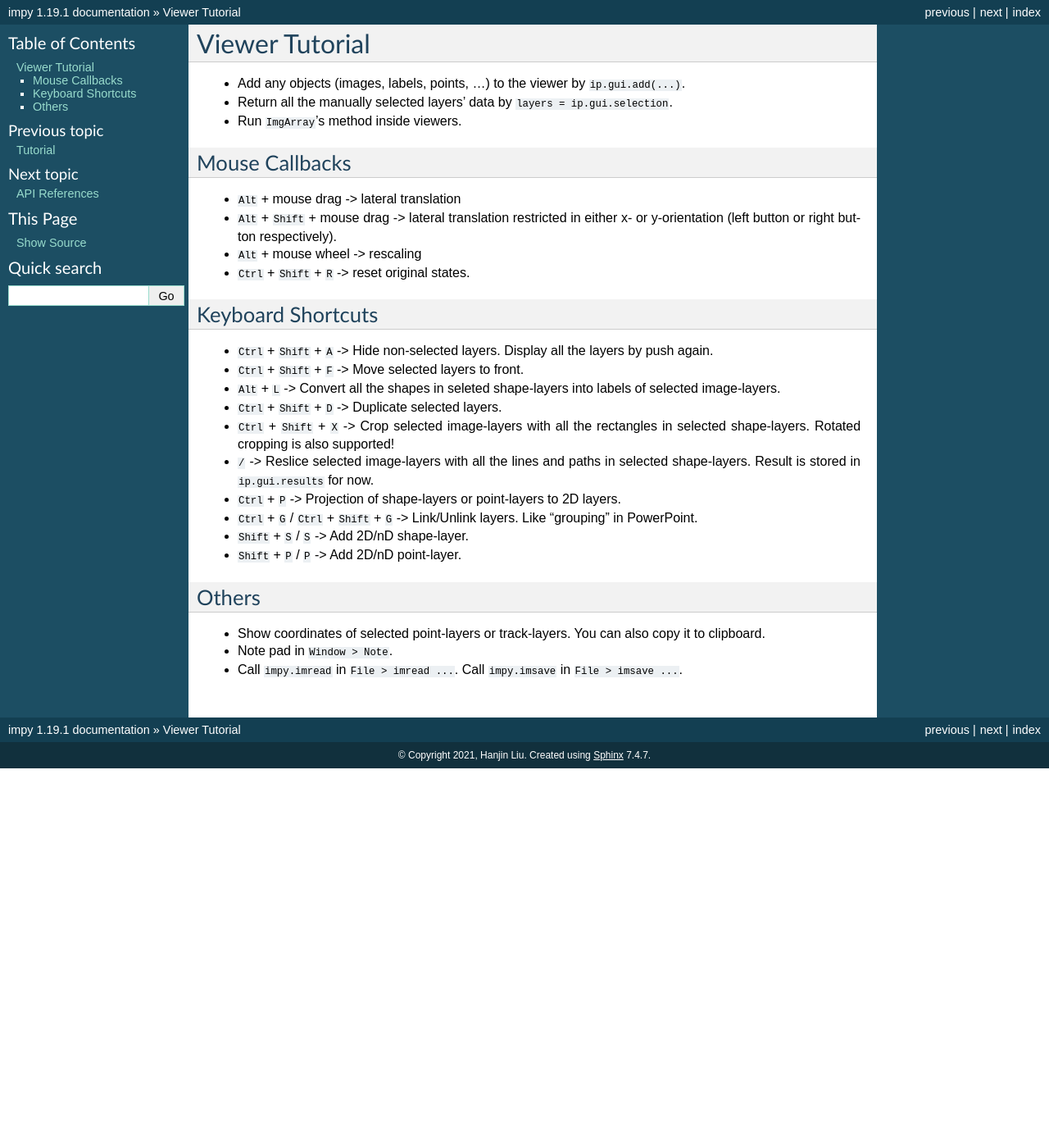
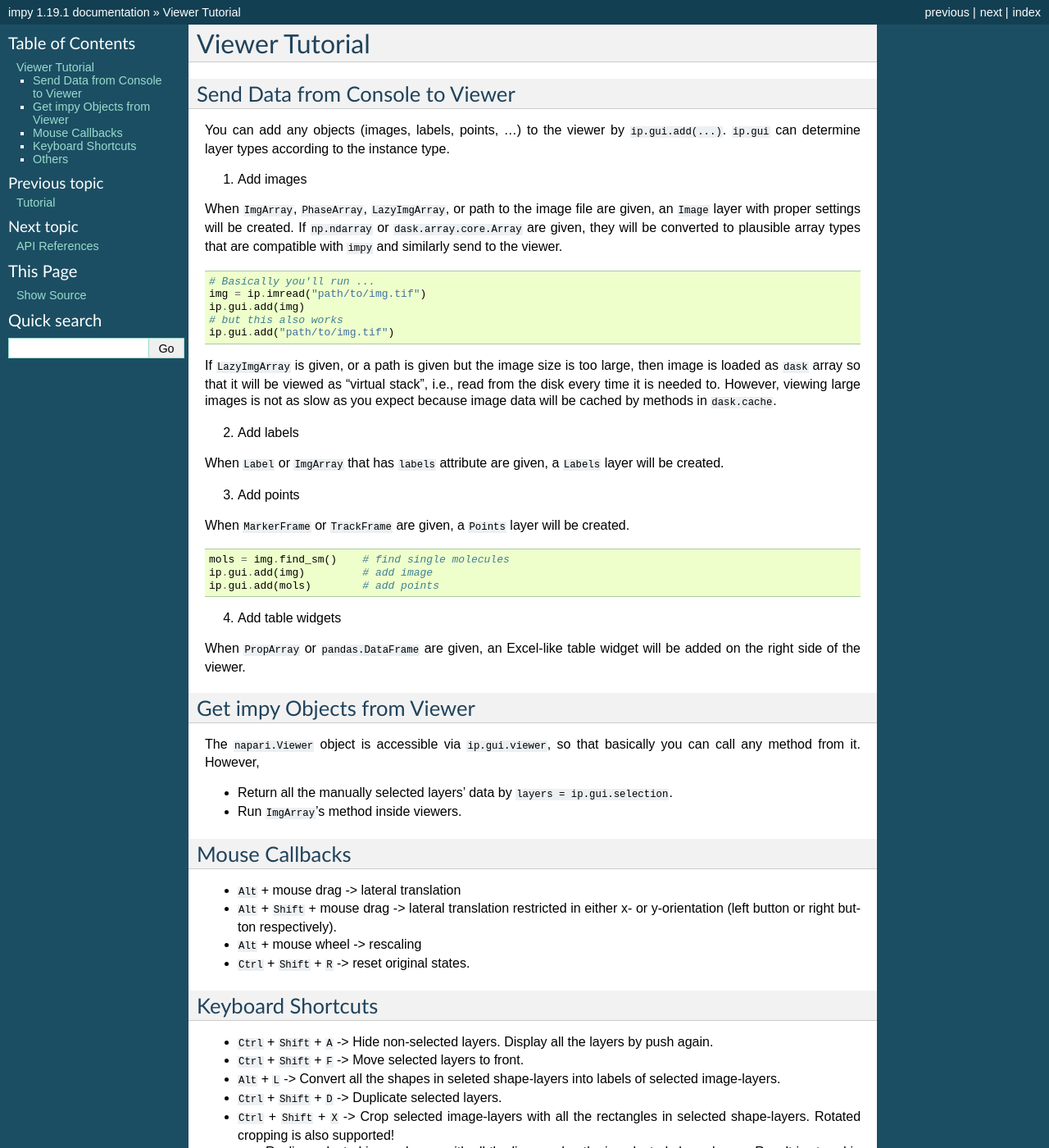
Before and after one commit to hanjinliu/impy, a Sphinx documentation site: the page built from docs/tutorial_viewer.rst, in a window 1280 px wide and 1400 px high. Shown: the whole window at 82% size. Built offline with Sphinx 7.4.7, drawn with Linux system fonts in a browser that asks for light colours; pages that are not in the unit, such as notebooks, are missing from menus; some of the changed text lies outside the part shown.

Commit message:
updates in tutorials

```diff
--- a/docs/tutorial_viewer.rst
+++ b/docs/tutorial_viewer.rst
@@ -1,7 +1,53 @@
 Viewer Tutorial
 ===============
 
-- Add any objects (images, labels, points, ...) to the viewer by ``ip.gui.add(...)``.
+Send Data from Console to Viewer
+--------------------------------
+
+You can add any objects (images, labels, points, ...) to the viewer by ``ip.gui.add(...)``. ``ip.gui`` can determine layer types according to
+the instance type.
+
+1. Add images
+
+When ``ImgArray``, ``PhaseArray``, ``LazyImgArray``, or path to the image file are given, an ``Image`` layer with proper settings will be created.
+If ``np.ndarray`` or ``dask.array.core.Array`` are given, they will be converted to plausible array types that are compatible with ``impy`` and
+similarly send to the viewer.
+
+.. code-block:: python
+
+    # Basically you'll run ...
+    img = ip.imread("path/to/img.tif")
+    ip.gui.add(img)
+    # but this also works
+    ip.gui.add("path/to/img.tif")
+
+If ``LazyImgArray`` is given, or a path is given but the image size is too large, then image is loaded as ``dask`` array so that it will be viewed
+as "virtual stack", i.e., read from the disk every time it is needed to. However, viewing large images is not as slow as you expect because image
+data will be cached by methods in ``dask.cache``.
+
+2. Add labels
+
+When ``Label`` or ``ImgArray`` that has ``labels`` attribute are given, a ``Labels`` layer will be created.
+
+3. Add points
+
+When ``MarkerFrame`` or ``TrackFrame`` are given, a ``Points`` layer will be created.
+
+.. code-block:: python
+
+    mols = img.find_sm()    # find single molecules
+    ip.gui.add(img)         # add image
+    ip.gui.add(mols)        # add points
+
+4. Add table widgets
+
+When ``PropArray`` or ``pandas.DataFrame`` are given, an Excel-like table widget will be added on the right side of the viewer.
+
+Get impy Objects from Viewer
+----------------------------
+
+The ``napari.Viewer`` object is accessible via ``ip.gui.viewer``, so that basically you can call any method from it. However,
+
 - Return all the manually selected layers' data by ``layers = ip.gui.selection``.
 - Run ``ImgArray``'s method inside viewers.
 
@@ -25,8 +71,8 @@ Keyboard Shortcuts
 - ``/`` -> Reslice selected image-layers with all the lines and paths in selected shape-layers. Result is stored in ``ip.gui.results`` for now.
 - ``Ctrl`` + ``P`` -> Projection of shape-layers or point-layers to 2D layers.
 - ``Ctrl`` + ``G`` / ``Ctrl`` + ``Shift`` + ``G`` -> Link/Unlink layers. Like "grouping" in PowerPoint.
-- ``Shift`` + ``S`` / ``S`` -> Add 2D/nD shape-layer.
-- ``Shift`` + ``P`` / ``P`` -> Add 2D/nD point-layer.
+- ``S`` -> Add nD shape-layer.
+- ``P`` -> Add nD point-layer.
 
 Others
 ------
```
Also changed, not shown: 2 other files.
